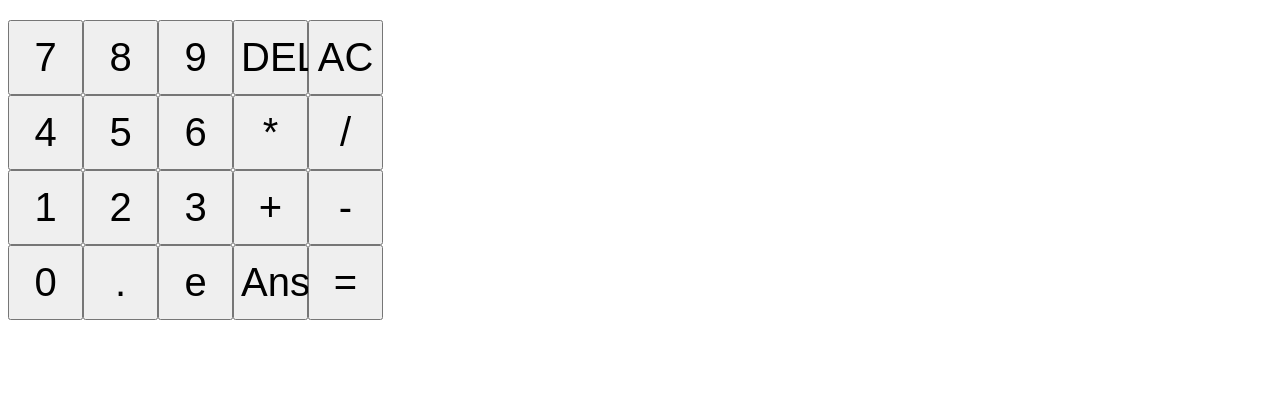
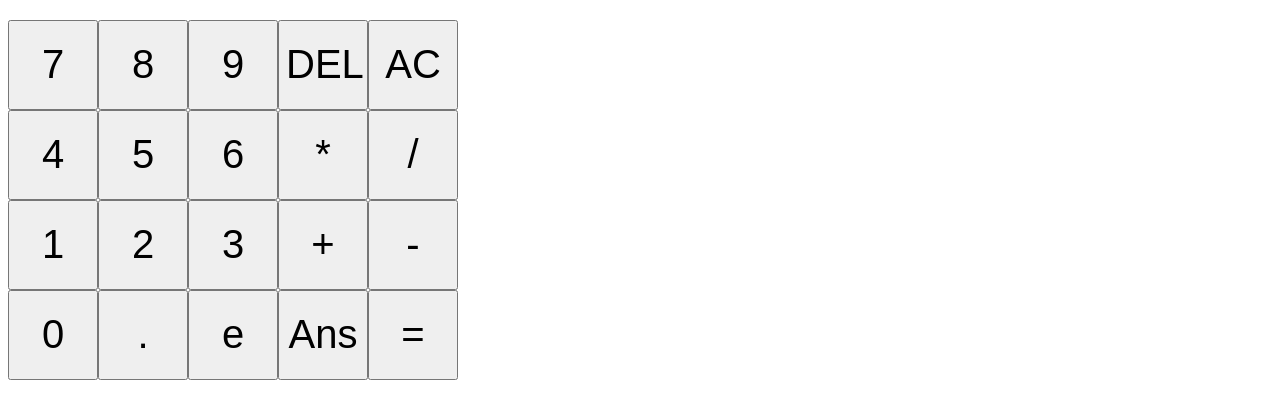
Before and after one commit to luisgmzz/WebCalculator, a plain HTML site: page index.html in a window 1280 px wide. Shown: the part 122-540 px from the top of the page. Drawn offline with Linux system fonts and the light colour scheme.

Commit message:
Update styles.css

```diff
--- a/styles.css
+++ b/styles.css
@@ -1,5 +1,4 @@
 #display {
-
   align-items: center;
   margin: 20px;
   border: 1px solid black;
@@ -9,12 +8,12 @@
 
 #panel {
   display: grid;
-  grid-template-columns: 75px 75px 75px 75px 75px;
-  grid-template-rows: 75px 75px 75px 75px;
+  grid-template-columns: 90px 90px 90px 90px 90px;
+  grid-template-rows: 90px 90px 90px 90px;
   margin-left: auto;
   margin-right: auto;
 }
 
 #panel button {
-    font-size: 40px;
+  font-size: 40px;
 }
```
